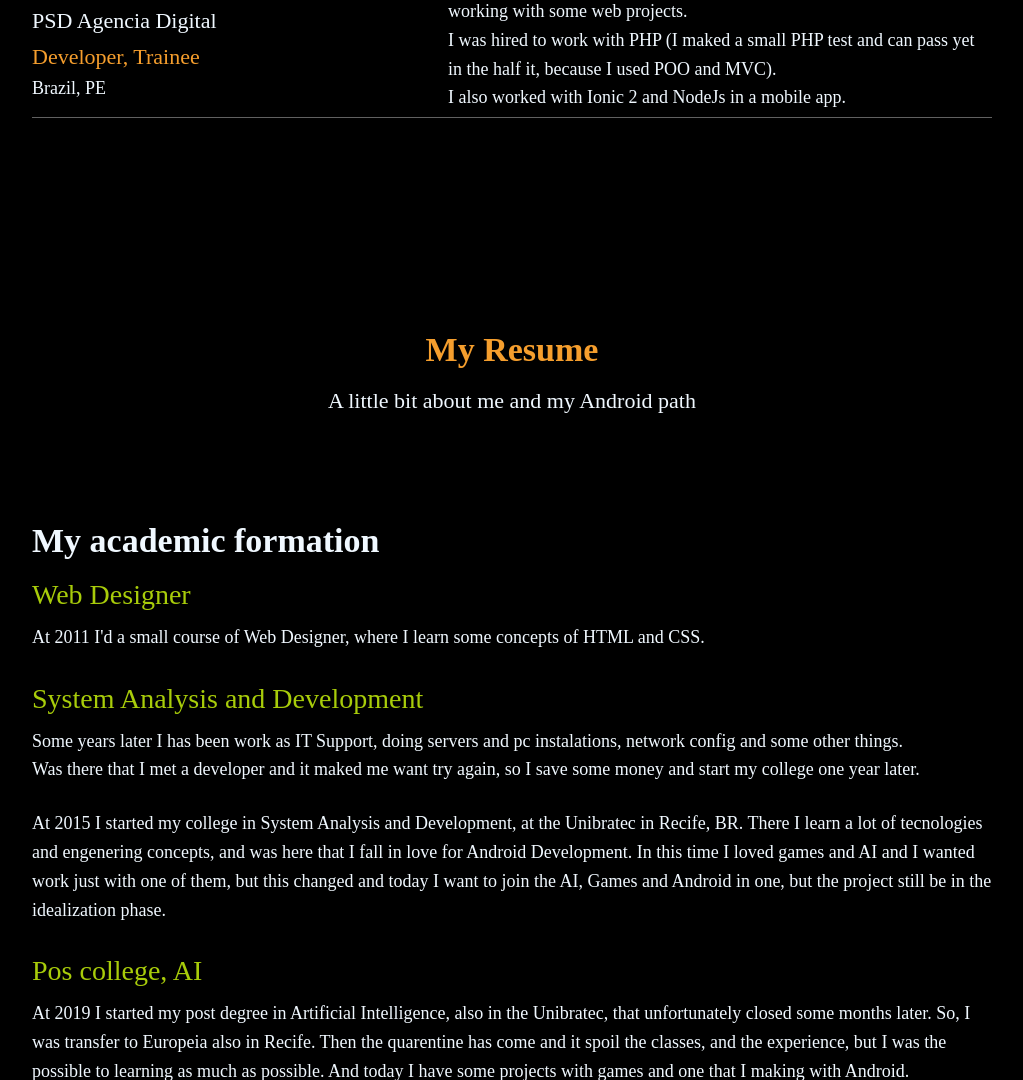
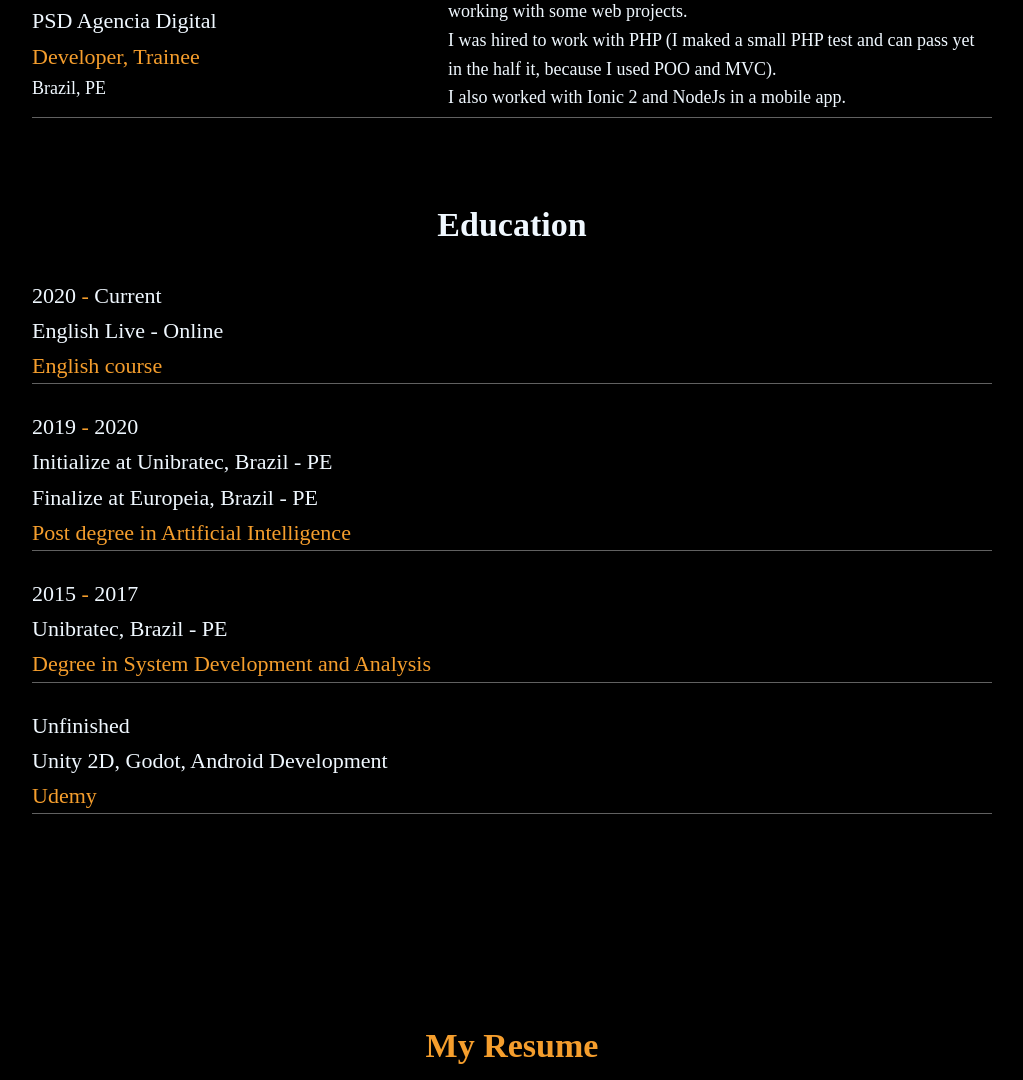
Before and after one commit to willigro/PortfolioWebPage, a PHP site: page /home.php in a window 1280 px wide. Shown: the part 4834-5914 px from the top of the page, without its empty margins (128-1151 px from the left). Run offline with PHP 8.4, Linux system fonts and the light colour scheme; some web fonts are replaced.

Commit message:
Add education

```diff
--- a/app/business/experienceBusness.php
+++ b/app/business/experienceBusness.php
@@ -5,9 +5,41 @@ class ExperienceBusiness
 {
     function getEducationExperiences()
     {
+
+        $analysis = new Education(
+            "2015",
+            "2017",
+            "Unibratec, Brazil - PE",
+            "Degree in System Development and Analysis"
+        );
+
+        $ai = new Education(
+            "2019",
+            "2020",
+            "Initialize at Unibratec, Brazil - PE
+        <br>Finalize at Europeia, Brazil - PE",
+            "Post degree in Artificial Intelligence"
+        );
+
+        $english =  new Education(
+            "2020",
+            "Current",
+            "English Live - Online",
+            "English course"
+        );
+
+        $unfinished =  new Education(
+            null,
+            null,
+            "Unity 2D, Godot, Android Development",
+            "Udemy"
+        );
+
         return [
-            new Education("2015", "2017", "Degree in System Development and Analysis"),
-            new Education("2019", "2020", "Post degree in Artificial Intelligence")
+            $english,
+            $ai,
+            $analysis,
+            $unfinished
         ];
     }
 
--- a/app/data/experience.php
+++ b/app/data/experience.php
@@ -24,11 +24,13 @@ class Education
     public $dateFrom = "";
     public $dateTo = "";
     public $institute = "";
+    public $course = "";
 
-    function __construct($dateFrom, $dateTo, $institute)
+    function __construct($dateFrom, $dateTo, $institute, $course)
     {
         $this->dateFrom = $dateFrom;
         $this->dateTo = $dateTo;
         $this->institute = $institute;
+        $this->course  = $course;
     }
 }
--- a/app/html/generator.php
+++ b/app/html/generator.php
@@ -114,7 +114,7 @@ class HtmlGenerator
 
   function getMyProfessionalExperience($professional)
   {
-    $html = '<div style="text-align: left;" >
+    $html = '<div style="text-align: left;  margin-bottom: 10vh">
       <p class="p-title center-text">Professional</p>';
     for ($i = 0; $i < sizeof($professional); $i++) {
       $obj = $professional[$i];
@@ -145,27 +145,32 @@ class HtmlGenerator
     return $html . '</div>';
   }
 
-  function getMyEducationExperience($professional)
+  function getMyEducationExperience($education)
   {
-    // $html = '<div class="row center-text">
-    //   <p class="p-title">Professional</p>';
-    // for ($i = 0; $i < sizeof($professional); $i++) {
-    //   $obj = $professional[$i];
-    //   $html .= '<div class="p-subtitle" style="margin-top: 25px;">
-    //   ' . $obj->dateFrom . '<span style="color: white"> - </span>' . $obj->dateTo . '
-    //   </div>
-    //   <div>
-    //   ' . $obj->company . '
-    //   </div>
-    //   <div class="p-shine">
-    //   ' . $obj->office . '
-    //   </div>
-    //   <div class="p-content-small">
-    //   ' . $obj->locate . '
-    //   </div>';
-    // }
+    $html = '<div style="text-align: left;">
+    <p class="p-title center-text">Education</p>';
+    for ($i = 0; $i < sizeof($education); $i++) {
+      $obj = $education[$i];
 
-    return "";
+      $html .= '<div class="row line-bottom">';
+
+      if ($obj->dateFrom != null)
+        $html .= '<div style="margin-top: 25px;">
+      ' . $obj->dateFrom . '<span class="p-shine"> - </span>' . $obj->dateTo . '
+      </div>';
+      else
+        $html .= '<div style="margin-top: 25px;">Unfinished</div>';
+
+      $html .= '<div>
+        ' . $obj->institute . '
+        </div>
+        <div class="p-shine">
+        ' . $obj->course . '
+        </div>
+      </div>';
+    }
+
+    return $html . '</div>';
   }
 
   function percent2Color($value, $brightness = 255, $max = 100, $min = 0, $thirdColorHex = '55')
--- a/home.php
+++ b/home.php
@@ -421,14 +421,16 @@
 
 
 
-        <!-- EDUCATION -->
-        <?php
-        echo getMyEducationExperience();
-        ?>
+
 
         <!-- PROFESSIONAL -->
         <?php
         echo getMyProfessionalExperience();
+        ?>
+
+        <!-- EDUCATION -->
+        <?php
+        echo getMyEducationExperience();
         ?>
       </div>
     </div>
```
